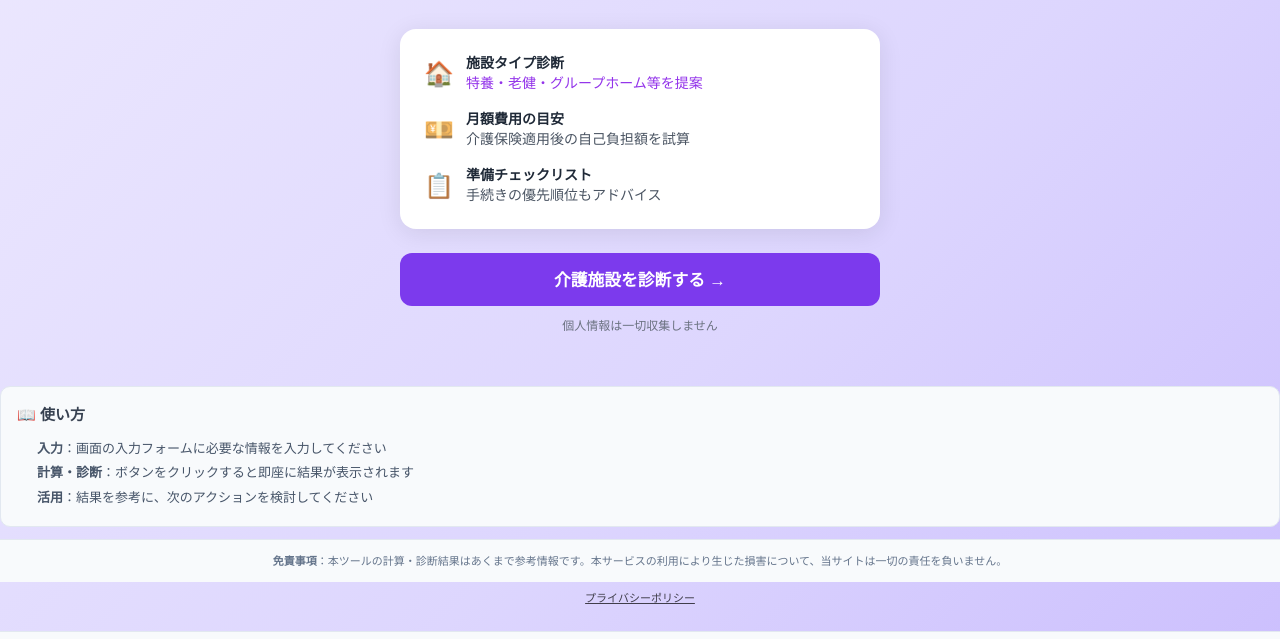
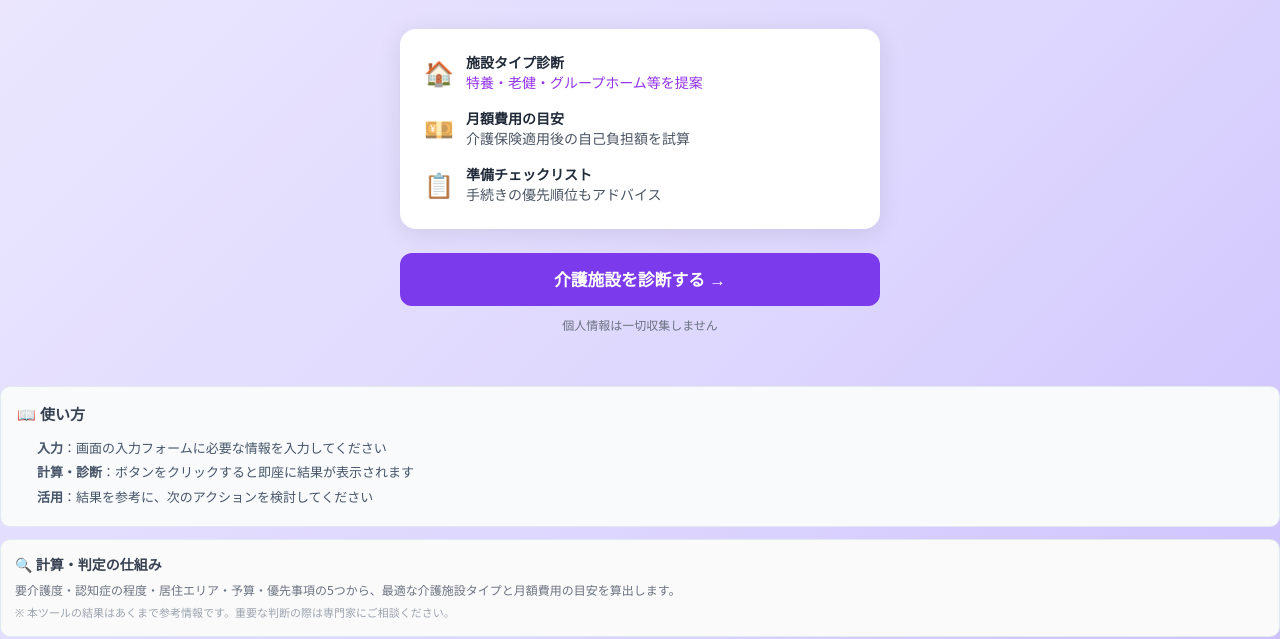
Before and after one commit to appadaycreator/elderly-care-advisor, a plain HTML site: page index.html in a window 1280 px wide. Shown: the part 199-838 px from the top of the page. Drawn offline with nearby package versions, Linux system fonts and the light colour scheme.

Commit message:
B3/B2/FAQ-LD/B6/F2追加で90点以上達成目標

```diff
--- a/index.html
+++ b/index.html
@@ -184,6 +184,7 @@
                 <li><strong>活用</strong>：結果を参考に、次のアクションを検討してください</li>
             </ol>
         </div>
+        <div style="background:#fafafa;border:1px solid #e2e8f0;border-radius:10px;padding:14px;margin:10px 0;"><h2 style="font-size:14px;font-weight:700;margin-bottom:6px;color:#374151;">🔍 計算・判定の仕組み</h2><p style="font-size:12px;color:#6b7280;line-height:1.7;">要介護度・認知症の程度・居住エリア・予算・優先事項の5つから、最適な介護施設タイプと月額費用の目安を算出します。</p><p style="font-size:11px;color:#9ca3af;margin-top:4px;">※ 本ツールの結果はあくまで参考情報です。重要な判断の際は専門家にご相談ください。</p></div>
         <div style="background:#f8fafc;border-top:1px solid #e2e8f0;padding:12px 16px;margin:0;font-size:11px;color:#64748b;text-align:center;line-height:1.7;">
   <strong>免責事項</strong>：本ツールの計算・診断結果はあくまで参考情報です。本サービスの利用により生じた損害について、当サイトは一切の責任を負いません。
 </div>
```
